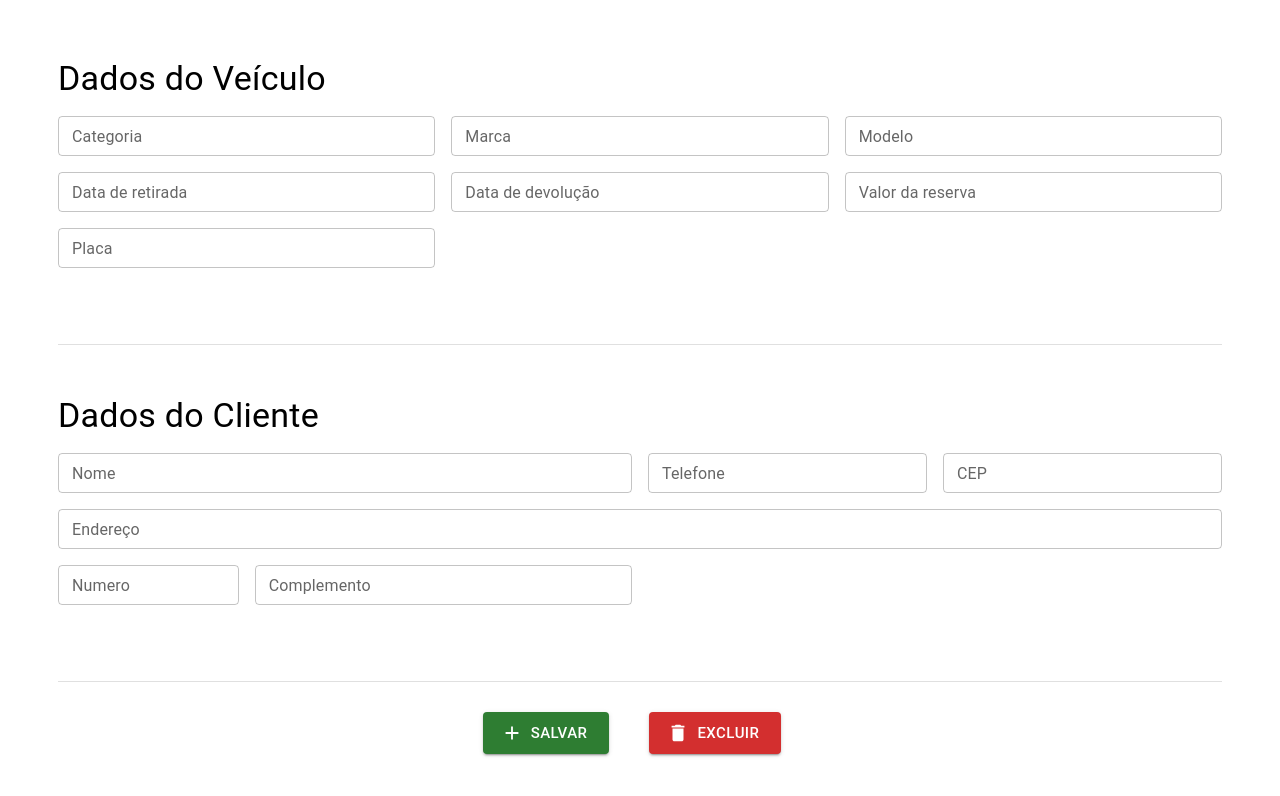
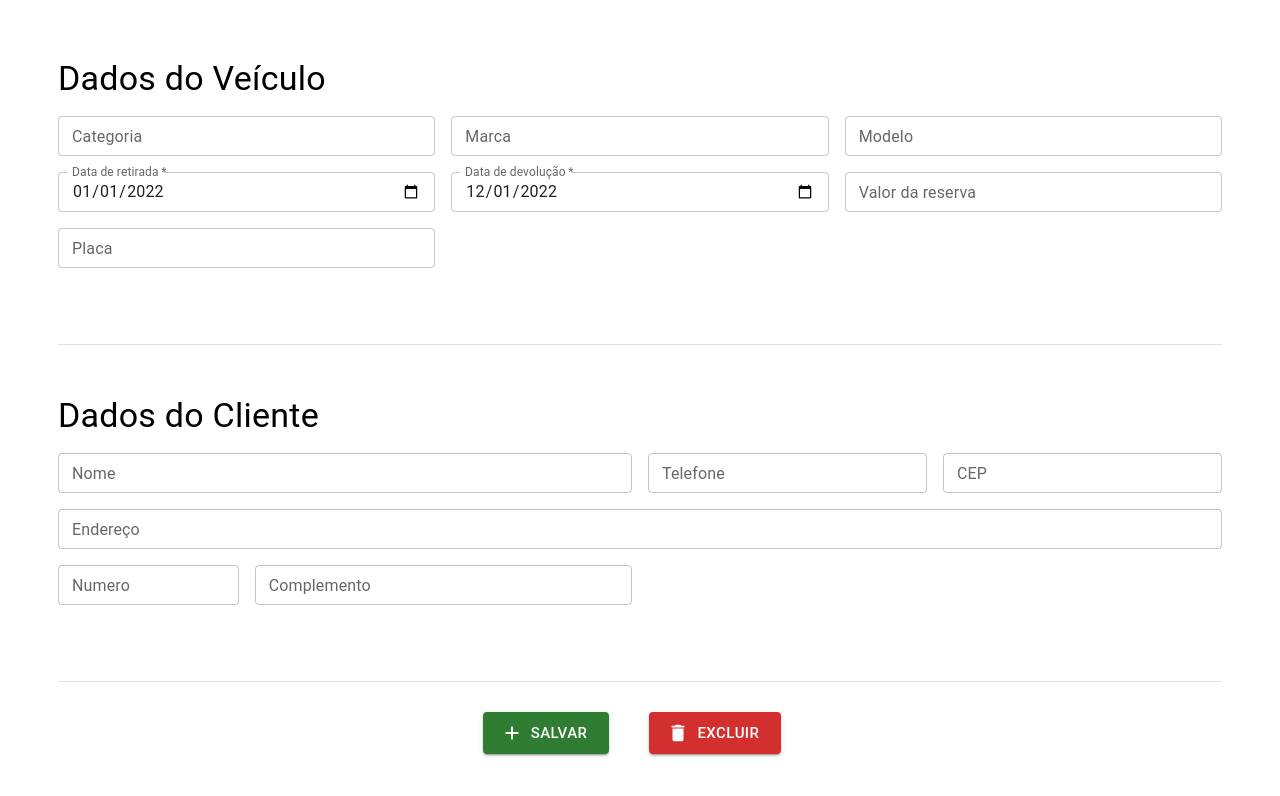
Before and after one commit to evertonjacksondev/emslocacoes, a React (Create React App) app in the folder app/: page /ReservaInformation in a window 1280 px wide. Shown: the top 796 px of the page. Built offline with nearby package versions, Linux system fonts and the light colour scheme.

Commit message:
Updated reservation form

```diff
--- a/app/src/Pages/Reserva/ReservaInformation.js
+++ b/app/src/Pages/Reserva/ReservaInformation.js
@@ -2,16 +2,17 @@ import {
   Button,
   Divider,
   Grid,
-  Icon,
-  Paper,
   TextField,
   Typography,
 } from "@mui/material";
-import React, { Fragment } from "react";
+import React, { Fragment, useState } from "react";
 import AddIcon from "@mui/icons-material/Add";
 import DeleteIcon from "@mui/icons-material/Delete";
 
 const ReservaInformation = () => {
+  const [startDate, setStartDate] = useState('2022-01-01');
+  const [endDate, setEndDate] = useState('2022-12-01');
+
   return (
     <Fragment>
       <Grid
@@ -26,29 +27,43 @@ const ReservaInformation = () => {
         <Grid item lg={12} xs={12}>
           <Typography variant="h4">Dados do Veículo</Typography>
         </Grid>
+
         <Grid item lg={4} xs={6}>
           <TextField size={"small"} fullWidth label={"Categoria"}></TextField>
         </Grid>
+
         <Grid item lg={4} xs={6}>
           <TextField size={"small"} fullWidth label={"Marca"}></TextField>
         </Grid>
+
         <Grid item lg={4} xs={6}>
           <TextField size={"small"} fullWidth label={"Modelo"}></TextField>
         </Grid>
+
         <Grid item lg={4} xs={6}>
           <TextField
+            InputLabelProps={{ shrink: true, required: true }}
             size={"small"}
             fullWidth
+            value={startDate}
+            onChange={({ target }) => { setStartDate(target.value) }}
             label={"Data de retirada"}
+            type='date'
           ></TextField>
         </Grid>
+
         <Grid item lg={4} xs={6}>
           <TextField
+            InputLabelProps={{ shrink: true, required: true }}
             size={"small"}
             fullWidth
+            value={endDate}
+            onChange={({ target }) => { setEndDate(target.value) }}
             label={"Data de devolução"}
+            type='date'
           ></TextField>
         </Grid>
+
         <Grid item lg={4} xs={6}>
           <TextField
             size={"small"}
@@ -56,13 +71,16 @@ const ReservaInformation = () => {
             label={"Valor da reserva"}
           ></TextField>
         </Grid>
+
         <Grid item lg={4} xs={6}>
           <TextField size={"small"} fullWidth label={"Placa"}></TextField>
         </Grid>
+
         <Grid item lg={12} xs={12}>
           <Divider style={{ padding: 30 }}></Divider>
         </Grid>
       </Grid>
+
       <Grid
         container
         style={{
@@ -76,27 +94,35 @@ const ReservaInformation = () => {
         <Grid item lg={12} xs={12}>
           <Typography variant="h4">Dados do Cliente</Typography>
         </Grid>
+
         <Grid item lg={6} xs={6}>
           <TextField size={"small"} fullWidth label={"Nome"}></TextField>
         </Grid>
+
         <Grid item lg={3} xs={6}>
           <TextField size={"small"} fullWidth label={"Telefone"}></TextField>
         </Grid>
+
         <Grid item lg={3} xs={6}>
           <TextField size={"small"} fullWidth label={"CEP"}></TextField>
         </Grid>
+
         <Grid item lg={12} xs={6}>
           <TextField size={"small"} fullWidth label={"Endereço"}></TextField>
         </Grid>
+
         <Grid item lg={2} xs={6}>
           <TextField size={"small"} fullWidth label={"Numero"}></TextField>
         </Grid>
+
         <Grid item lg={4} xs={6}>
           <TextField size={"small"} fullWidth label={"Complemento"}></TextField>
         </Grid>
+
         <Grid item lg={12} xs={12}>
           <Divider style={{ padding: 30 }}></Divider>
         </Grid>
+
         <Grid
           container
           style={{
```
